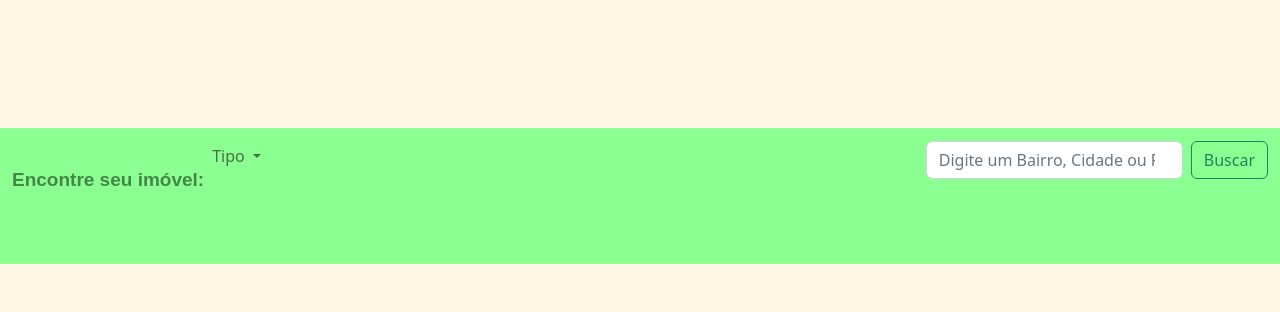
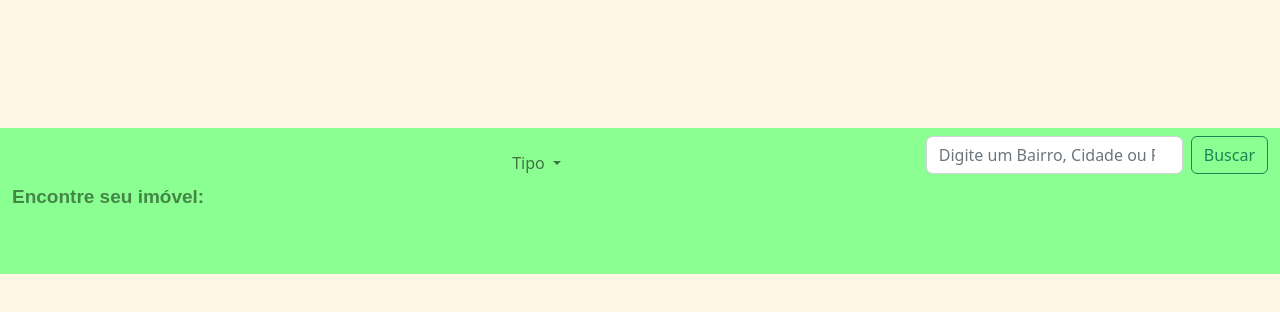
Before and after one commit to Tipovito/imb-imoveis, a plain HTML site: page index.html in a window 1280 px wide. Shown: the top 312 px of the page. Drawn offline with nearby package versions, Linux system fonts and the light colour scheme.

Commit message:
projeto_imb
Organização e reajustes em CSS

```diff
--- a/css/style.css
+++ b/css/style.css
@@ -14,10 +14,11 @@ body {
     background-color:#FFF7E4;
 }
 h2 {
-    margin-bottom: -2.5rem;
+    margin-top: 40px;
+    margin-bottom: -1.5rem;
 }
+
 .drop {
-    position: relative;
     top: 24px;
     left: 400px;
 }
@@ -29,3 +30,14 @@ h2 {
 .btn-primary{
     margin-left: 1800px;
 }
+
+.dropdown {
+    left: 300px;
+    margin-top:auto;
+    margin-bottom:-1.5rem ;
+}
+
+.navbar-collapse {
+    margin-bottom: 20px;
+
+}
```
